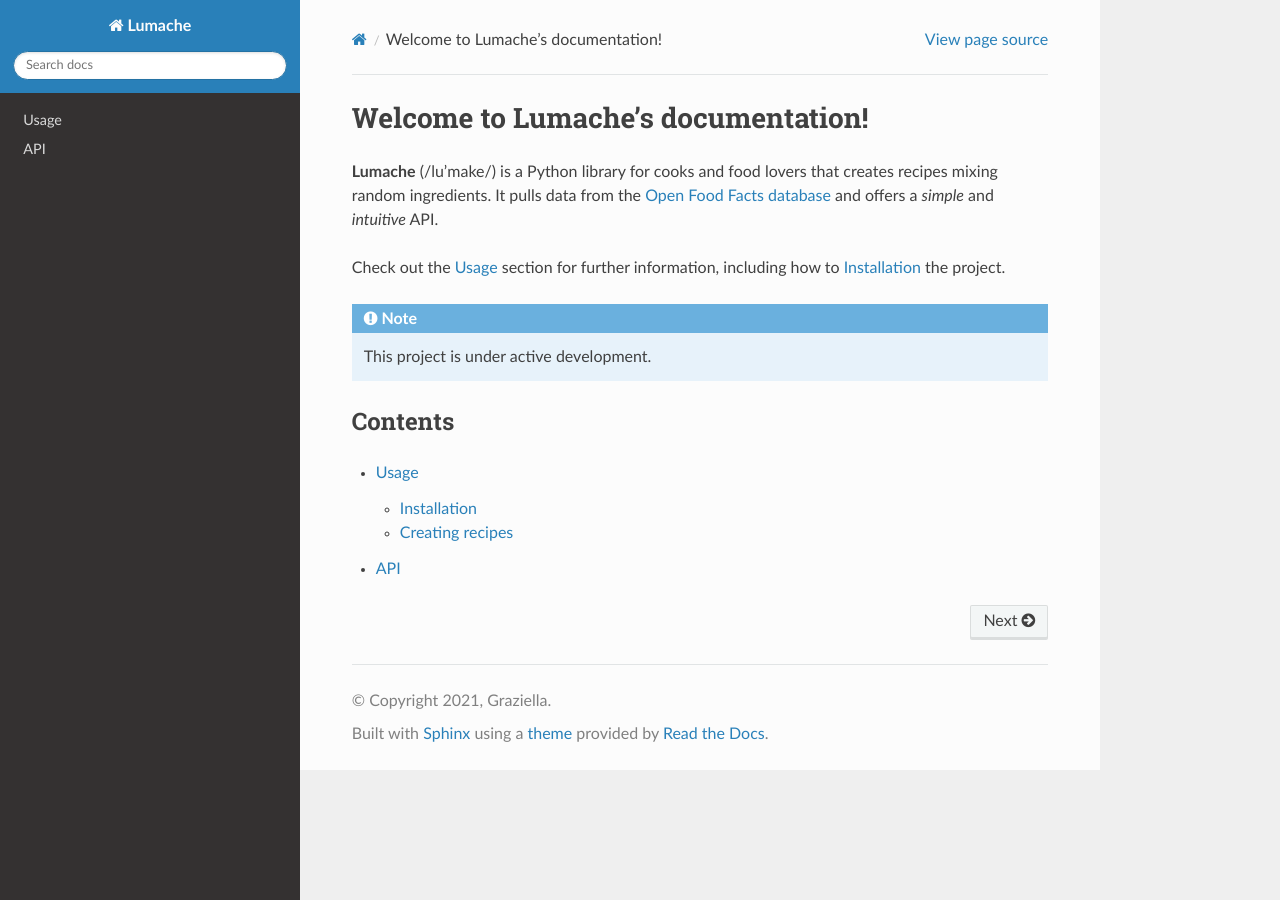
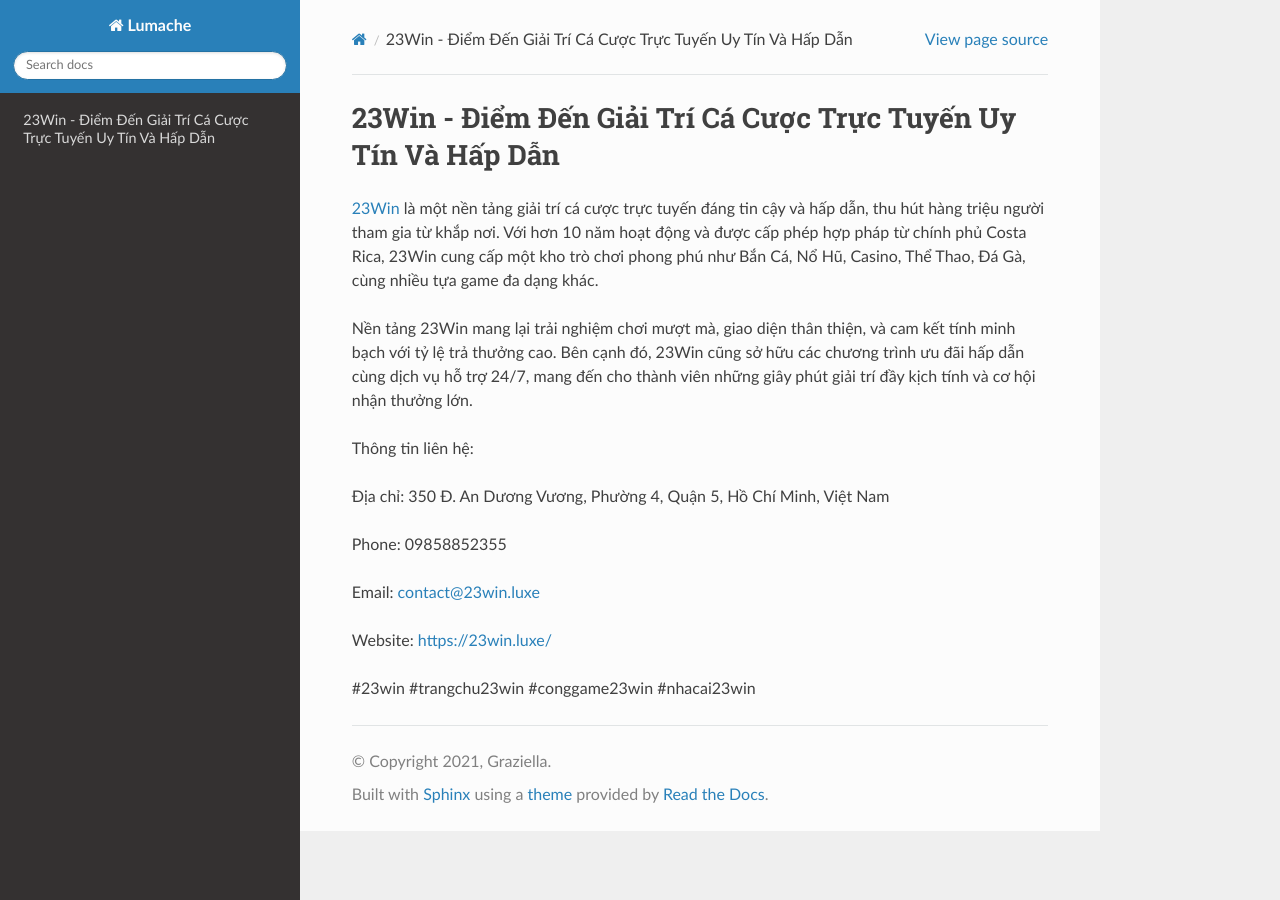
Before and after one commit to p8ebermouc/23winluxe, a Sphinx documentation site: the page built from docs/source/index.rst, in a window 1280 px wide. Built offline with Sphinx 7.4.7 and the Read the Docs theme 3.1.0, drawn with Linux system fonts in a browser that asks for light colours.

Commit message:
Update index.rst

```diff
--- a/docs/source/index.rst
+++ b/docs/source/index.rst
@@ -1,22 +1,18 @@
-Welcome to Lumache's documentation!
+23Win - Điểm Đến Giải Trí Cá Cược Trực Tuyến Uy Tín Và Hấp Dẫn
 ===================================
 
-**Lumache** (/lu'make/) is a Python library for cooks and food lovers
-that creates recipes mixing random ingredients.
-It pulls data from the `Open Food Facts database <https://world.openfoodfacts.org/>`_
-and offers a *simple* and *intuitive* API.
+`23Win <https://23win.luxe/>`_ là một nền tảng giải trí cá cược trực tuyến đáng tin cậy và hấp dẫn, thu hút hàng triệu người tham gia từ khắp nơi. Với hơn 10 năm hoạt động và được cấp phép hợp pháp từ chính phủ Costa Rica, 23Win cung cấp một kho trò chơi phong phú như Bắn Cá, Nổ Hũ, Casino, Thể Thao, Đá Gà, cùng nhiều tựa game đa dạng khác.
 
-Check out the :doc:`usage` section for further information, including
-how to :ref:`installation` the project.
+Nền tảng 23Win mang lại trải nghiệm chơi mượt mà, giao diện thân thiện, và cam kết tính minh bạch với tỷ lệ trả thưởng cao. Bên cạnh đó, 23Win cũng sở hữu các chương trình ưu đãi hấp dẫn cùng dịch vụ hỗ trợ 24/7, mang đến cho thành viên những giây phút giải trí đầy kịch tính và cơ hội nhận thưởng lớn.
 
-.. note::
+Thông tin liên hệ:
 
-   This project is under active development.
+Địa chỉ: 350 Đ. An Dương Vương, Phường 4, Quận 5, Hồ Chí Minh, Việt Nam
 
-Contents
---------
+Phone: 09858852355
 
-.. toctree::
+Email: contact@23win.luxe
 
-   usage
-   api
+Website: https://23win.luxe/
+
+#23win #trangchu23win #conggame23win #nhacai23win
```
